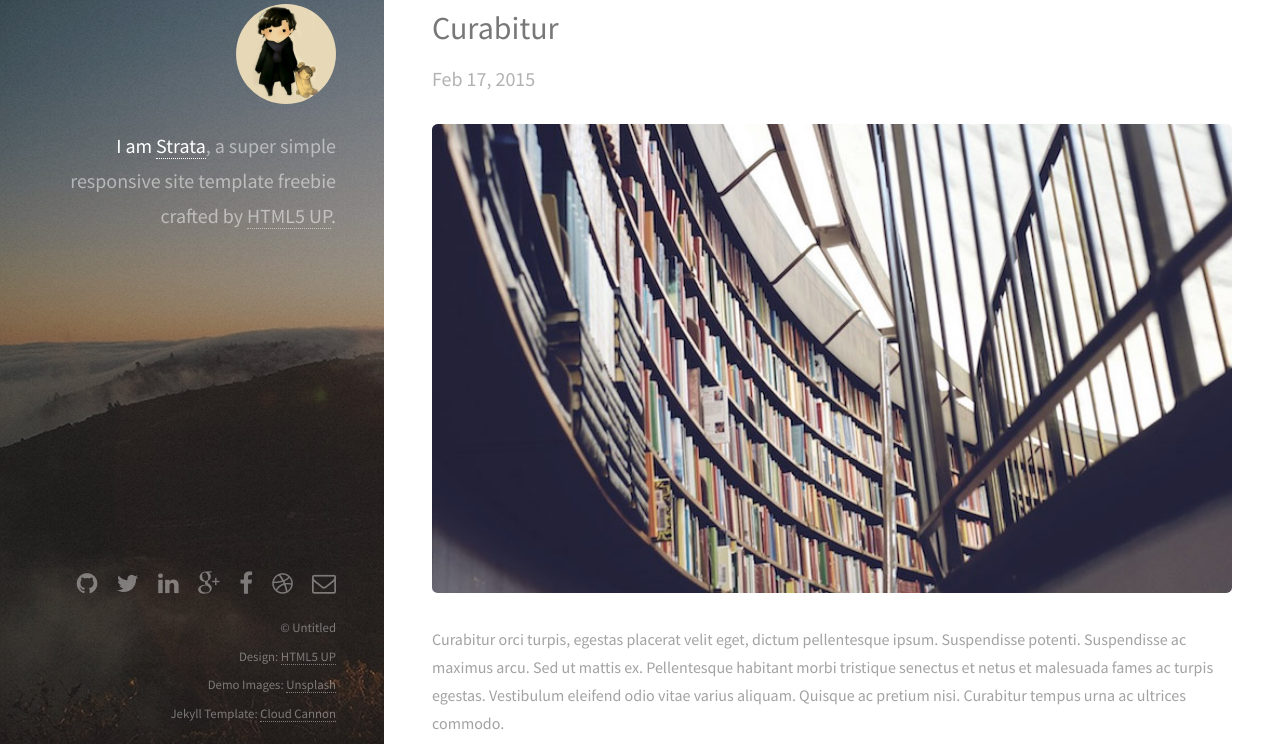
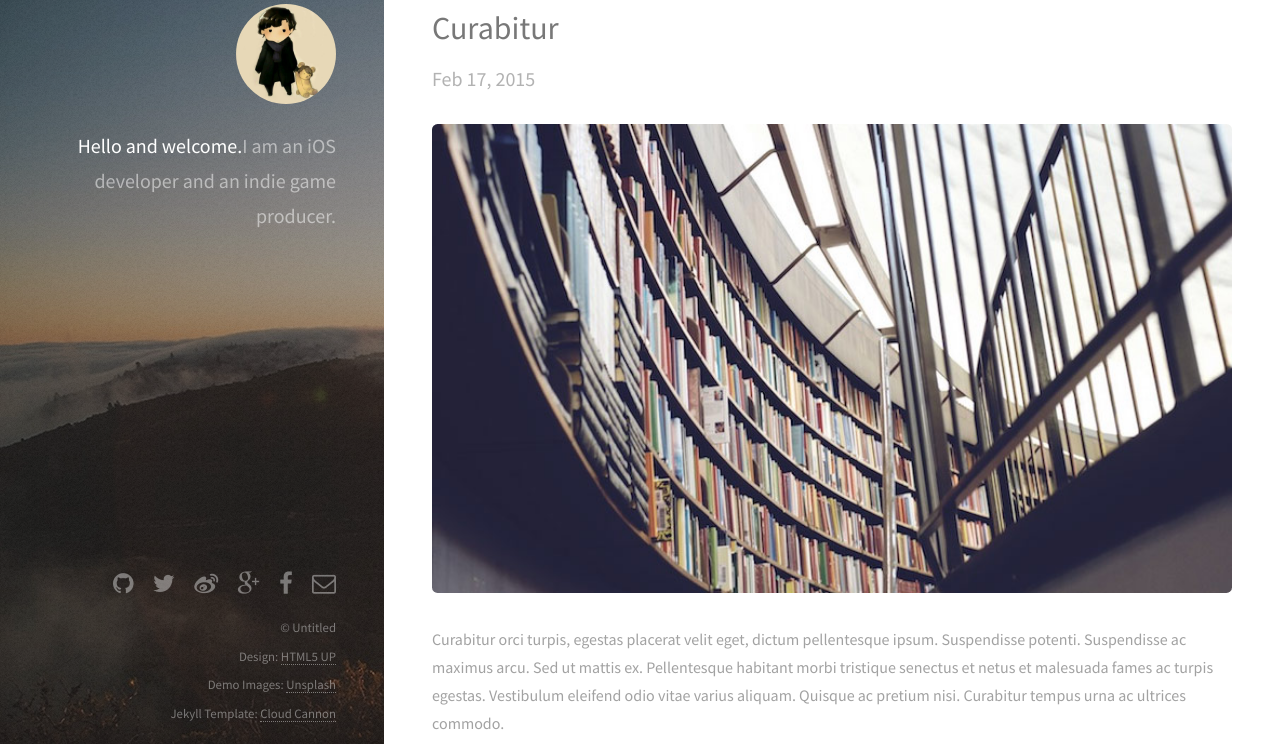
Before and after one commit to Shvier/shvier.github.com, a Jekyll site: the page built from index.html, in a window 1280 px wide. Shown: the part 92-836 px from the top of the page. Built offline with Jekyll 4.4.1, drawn with Linux system fonts in a browser that asks for light colours.

Commit message:
modified some personal informations

```diff
--- a/_config.yml
+++ b/_config.yml
@@ -14,12 +14,11 @@ url: "http://shvier.github.io" # the base hostname & protocol for your site
 # Replace the word 'example' with your username if you want to include the icon in the left sidebar
 # Delete the word 'example' if you don't want to include the icon in the left sidebar
 
-twitter_username:     example  # Replace this with your Twitter username
+twitter_username:     SherlockVier  # Replace this with your Twitter username
 github_username:      Shvier  # Replace this with your GitHub username
-linkedin_username:    example  # Replace this with your LinkedIn username
-google_plus_username: example  # Replace this with your Google+ username
-facebook_username:    example  # Replace this with your Facebook username
-dribbble_username:    example  # Replace this with your Dribbble username
+weibo_username:    sherlockv  # Replace this with your LinkedIn username
+google_plus_username: 102772374180629771368  # Replace this with your Google+ username
+facebook_username:    SherlockVier  # Replace this with your Facebook username
 
 # Build settings
 markdown: kramdown
--- a/_layouts/default.html
+++ b/_layouts/default.html
@@ -1,7 +1,7 @@
 <!DOCTYPE html>
 <html>
   	<head>
-  		<title>Strata by HTML5 UP</title>
+  		<title>Gallery In Shadow</title>
   		<meta http-equiv="content-type" content="text/html; charset=utf-8" />
   		<meta name="description" content="" />
   		<meta name="keywords" content="" />
@@ -22,9 +22,8 @@
 
       <header id="header">
           <a href="#" class="image avatar"><img src="/images/avatar.jpg" alt="" /></a>
-          <h1><strong>I am <a href="/">Strata</a></strong>, a super simple<br />
-          responsive site template freebie<br />
-          crafted by <a href="http://html5up.net">HTML5 UP</a>.</h1>
+          <h1><strong>Hello and welcome.<a href="/"></a></strong>I am an iOS developer<br />
+          and an indie game producer.<br /></h1>
       </header>
 
 
@@ -50,10 +49,10 @@
               </li>
               {% endif %}
 
-              {% if site.linkedin_username %}
+              {% if site.weibo_username %}
               <li>
-                <a href="https://linkedin.com/in/{{ site.linkedin_username }}" class="icon fa-linkedin">
-                  <span class="label">LinkedIn</span>
+                <a href="https://weibo.com/{{ site.weibo_username }}" class="icon fa-weibo">
+                  <span class="label">Weibo</span>
                 </a>
               </li>
               {% endif %}
@@ -70,14 +69,6 @@
               <li>
                 <a href="https://www.facebook.com/{{ site.facebook_username }}" class="icon fa-facebook">
                   <span class="label">Facebook</span>
-                </a>
-              </li>
-              {% endif %}
-
-              {% if site.dribbble_username %}
-              <li>
-                <a href="#" class="icon fa-dribbble">
-                  <span class="label">Dribbble</span>
                 </a>
               </li>
               {% endif %}
```
Also changed, not shown: 5 other files.
